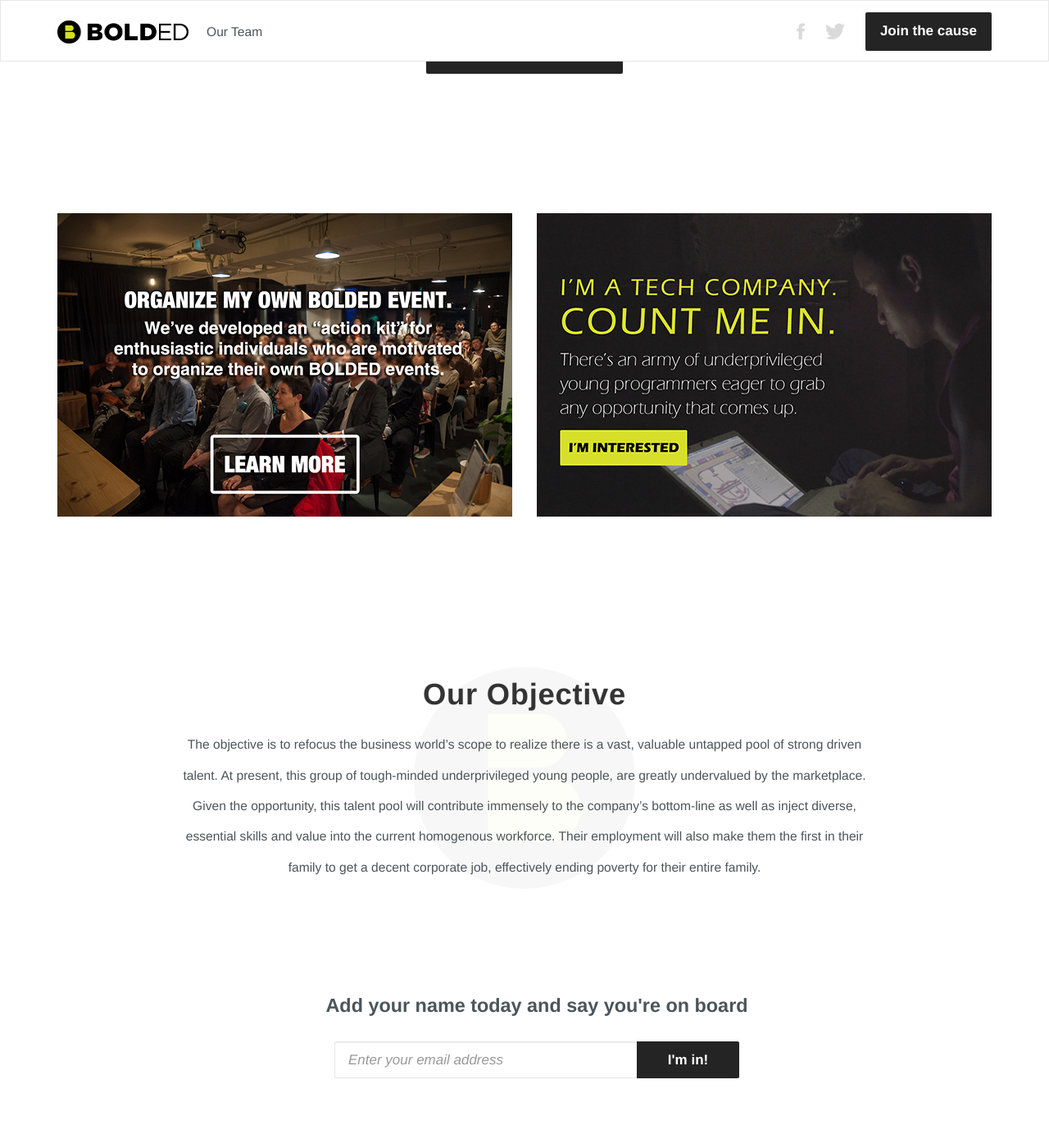
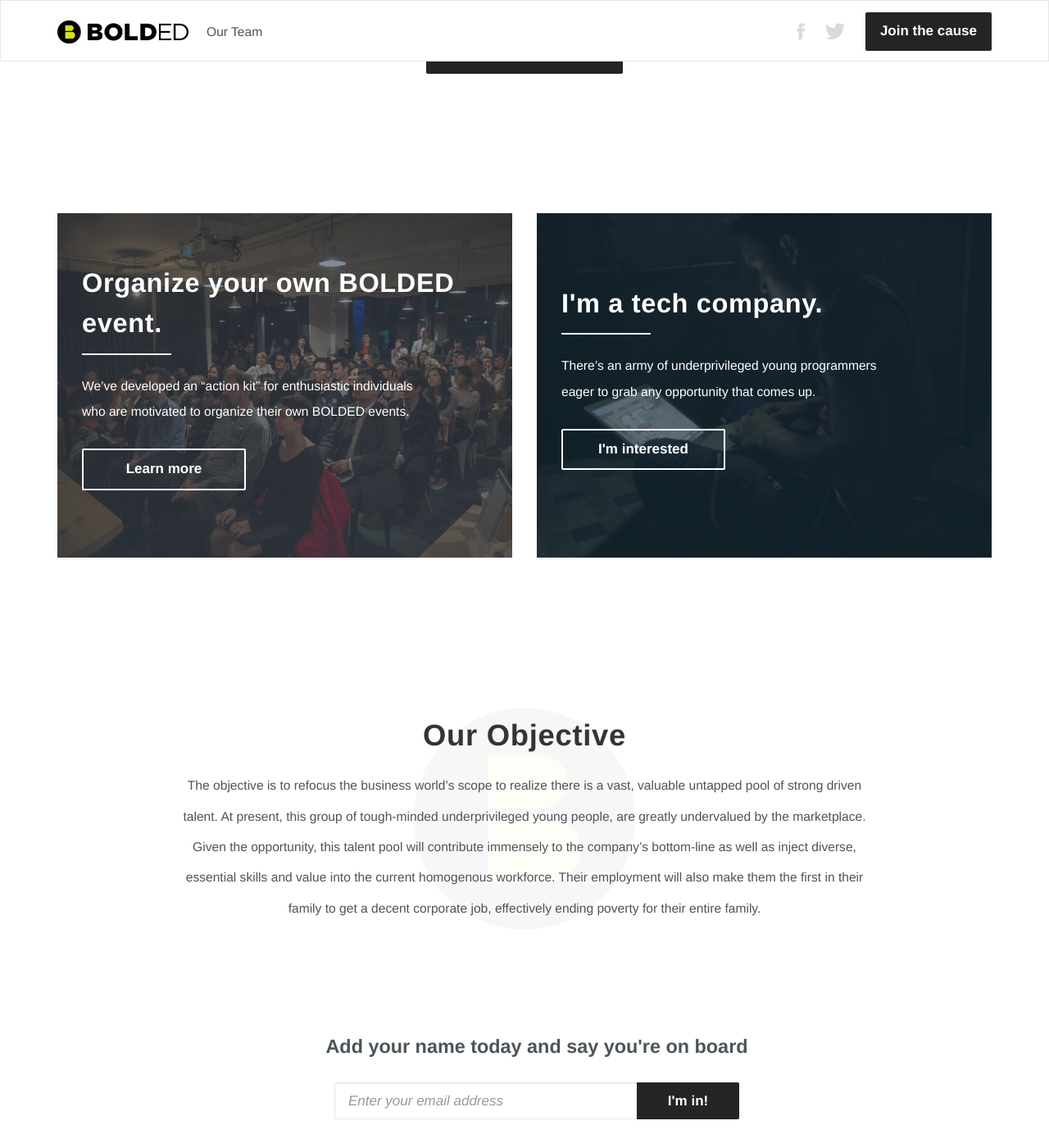
Before and after one commit to codedred/bolded, a Jekyll site: the page built from index.html, in a window 1280 px wide and 1400 px high, scrolled down 1905 px. Shown: the whole window at 82% size. Built offline with Jekyll 4.4.1, drawn with Linux system fonts in a browser that asks for light colours; nearby versions of some CDN libraries; some web fonts are replaced.

Commit message:
puts bolded social links and restyles targets section

```diff
--- a/_includes/nav.html
+++ b/_includes/nav.html
@@ -6,10 +6,10 @@
     </div>
 
     <div class="navi links">
-      <a href="#" class="social-icon">
+      <a href="https://www.facebook.com/BOLDED" class="social-icon">
         <i class="icon ion-social-facebook"></i>
       </a>
-      <a href="#" class="social-icon">
+      <a href="https://twitter.com/ProjectBolded" class="social-icon">
         <i class="icon ion-social-twitter"></i>
       </a>
 
--- a/_includes/targets.html
+++ b/_includes/targets.html
@@ -3,29 +3,29 @@
       <div class="row">
 
         <div class="col-md-6">
-          <img src="./assets/images/target_event.jpg" class="img-responsive target-image" />
-          <!--<div class="splash -kit">-->
-            <!--<div class="target-content">-->
-              <!--<h2 class="target-header">Organize your own BOLDED event.</h2>-->
-              <!--<p class="target-text">We’ve developed an “action kit” for enthusiastic individuals who are motivated to organize their own BOLDED events.</p>-->
-              <!--<div class="target-misc">-->
-                <!--<a href="#" class="btn btn-lg btn-default btn-target">Learn more</a>-->
-              <!--</div>-->
-            <!--</div>-->
-          <!--</div>-->
+          <div class="splash -kit">
+            <div class="target-content">
+              <h2 class="target-header">Organize your own BOLDED event.</h2>
+              <p class="target-text">We’ve developed an “action kit” for enthusiastic individuals who are motivated to organize their own BOLDED events.</p>
+              <div class="target-misc">
+                <a href="#" class="btn btn-lg btn-default-outline btn-target">Learn more</a>
+              </div>
+            </div>
+          </div>
+          <!--<img src="./assets/images/target_event.jpg" class="img-responsive target-image" />-->
         </div>
 
         <div class="col-md-6">
-          <img src="./assets/images/target_tech.jpg" class="img-responsive target-image" />
-          <!--<div class="splash -tech">-->
-            <!--<div class="target-content">-->
-              <!--<h3 class="target-header">I'm a tech company.</h3>-->
-              <!--<p class="target-text">There’s an army of underprivileged young programmers eager to grab any opportunity that comes up.</p>-->
-              <!--<div class="target-misc">-->
-                <!--<a href="http://www.coded.red" class="btn btn-lg btn-default btn-target">I'm interested</a>-->
-              <!--</div>-->
-            <!--</div>-->
-          <!--</div>-->
+          <div class="splash -tech">
+            <div class="target-content">
+              <h3 class="target-header">I'm a tech company.</h3>
+              <p class="target-text">There’s an army of underprivileged young programmers eager to grab any opportunity that comes up.</p>
+              <div class="target-misc">
+                <a href="http://www.coded.red" class="btn btn-lg btn-default-outline btn-target">I'm interested</a>
+              </div>
+            </div>
+          </div>
+          <!--<img src="./assets/images/target_tech.jpg" class="img-responsive target-image" />-->
         </div>
       </div>
     </div>
--- a/_sass/components/_splash.scss
+++ b/_sass/components/_splash.scss
@@ -57,6 +57,17 @@
     border-bottom: 1px solid $hr-gray;
   }
 
+  &.-kit {
+    background: linear-gradient(to bottom, rgba(#3a434d, 0.6), rgba(#3a434d, 0.7)), url(../assets/images/splash_kit.jpg) center center no-repeat;
+
+    @include background-size(cover);
+  }
+
+  &.-tech {
+    background: linear-gradient(to bottom, rgba(#032c3f, 0.4), rgba(#032c3f, 0.4)), url(../assets/images/splash_tech.png) center center no-repeat;
+    @include background-size(cover);
+  }
+
   &.-team {
     background: linear-gradient(to bottom, rgba(8, 80, 120, 0.60), rgba(133, 216, 206, 0.70)), url(../assets/images/splash_team.jpg) bottom center no-repeat;
     @include background-size(cover);
--- a/_sass/components/_targets.scss
+++ b/_sass/components/_targets.scss
@@ -14,14 +14,25 @@
   }
 
   .target-header {
-    font-size: 2.2em;
+    color: #fff;
+    font-size: 2.5em;
     margin-bottom: 10px;
+
+    &:after {
+      content: "";
+      display: block;
+      width: 22%;
+      height: 2px;
+      margin: 12px 0;
+      background-color: #fff;
+    }
   }
 
   .target-text {
+    color: #fff;
     font-size: 1.2em;
-    color: $lighter-gray;
     margin-bottom: 30px;
+    max-width: 420px;
   }
 
   .target-misc {
```
